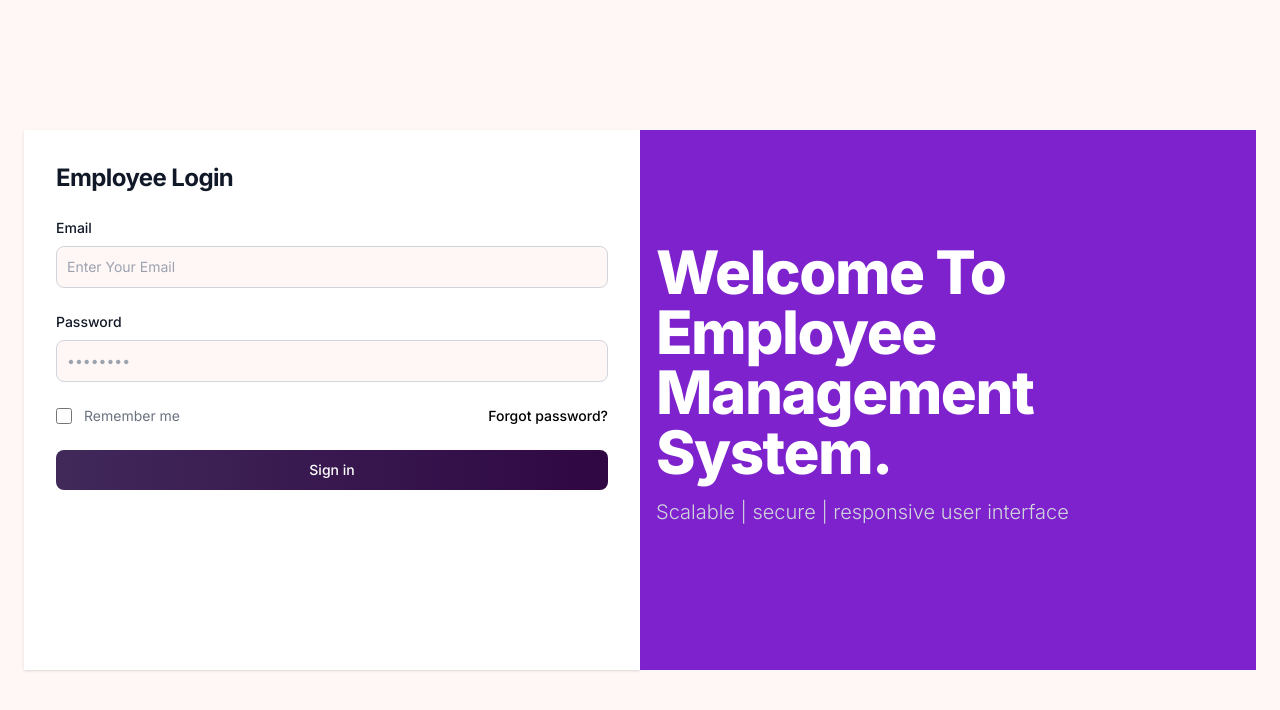
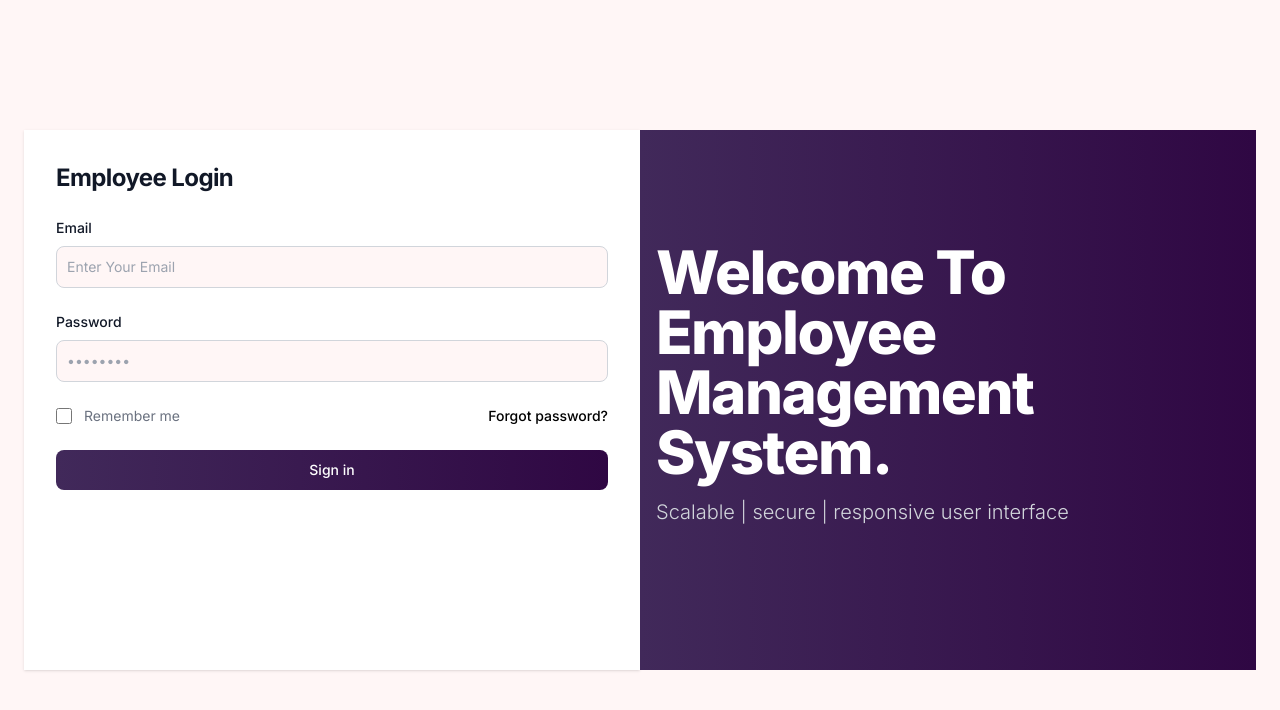
Before and after one commit to Akashparmar1/emplooyee2023, a Next.js app: page / in a window 1280 px wide. Shown: the top 710 px of the page. Built offline with nearby package versions, Linux system fonts and the light colour scheme.

Commit message:
changwes

```diff
--- a/src/app/page.js
+++ b/src/app/page.js
@@ -116,7 +116,7 @@ const Home = () => {
               </form>
             </div>
           </div>
-          <div className="hidden lg:block lg:w-1/2 content bg-themeColor" style={{ background: "linear-gradient(90deg, rgba(62,11,75,1) 100%, rgba(230,117,157,0.9579481450783438) 100%);"}}>
+          <div className="hidden lg:block lg:w-1/2 content bg-themeColor" style={{ background: "linear-gradient(to right, #41295a, #2f0743)"}}>
             <section className="bg-transparent">
               <div className=" px-4 py-8 mx-auto lg:gap-8 xl:gap-0 lg:py-28">
                 <div className="mr-auto place-self-center lg:col-span-7">
```
